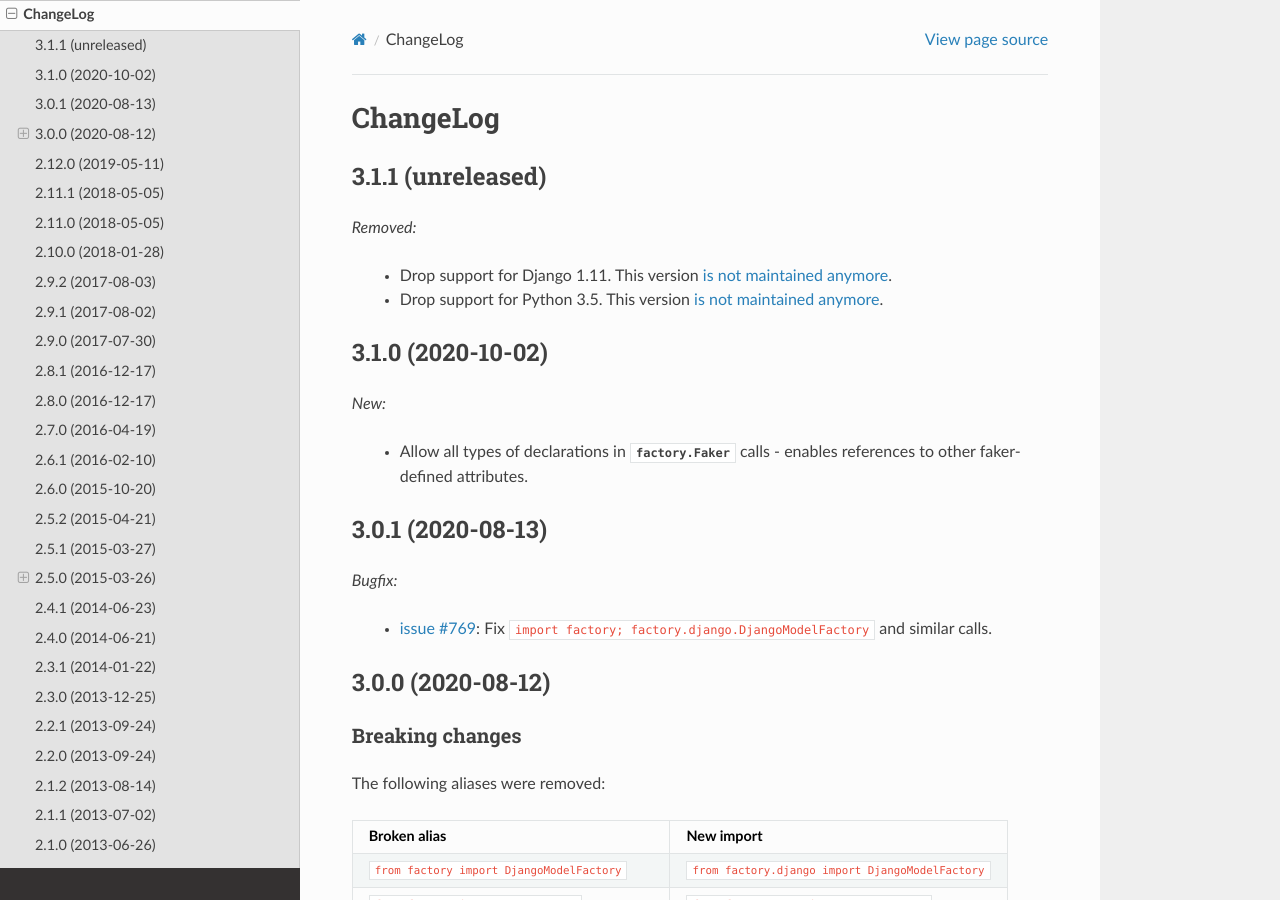
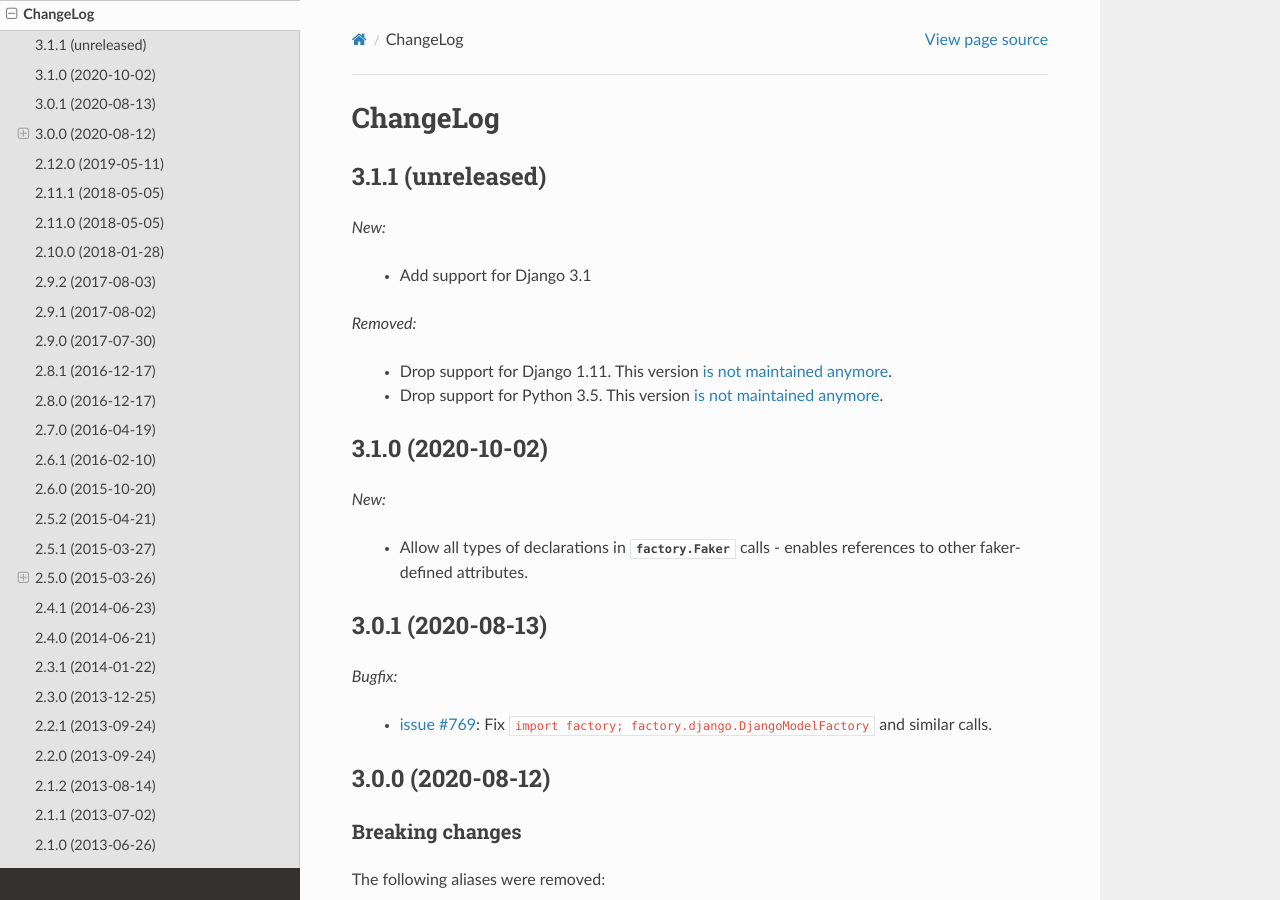
Before and after one commit to FactoryBoy/factory_boy, a Sphinx documentation site: the page built from docs/changelog.rst, in a window 1280 px wide and 900 px high. Built offline with Sphinx 7.4.7 and the Read the Docs theme 2.0.0, drawn with Linux system fonts in a browser that asks for light colours.

Commit message:
Add Django 3.1 to the test matrix
Django 3.1 was released August 4th, 2020.

```diff
--- a/docs/changelog.rst
+++ b/docs/changelog.rst
@@ -3,6 +3,10 @@
 
 3.1.1 (unreleased)
 ------------------
+
+*New:*
+
+    - Add support for Django 3.1
 
 *Removed:*
 
--- a/setup.cfg
+++ b/setup.cfg
@@ -15,6 +15,7 @@
     Framework :: Django
     Framework :: Django :: 2.2
     Framework :: Django :: 3.0
+    Framework :: Django :: 3.1
     Intended Audience :: Developers
     License :: OSI Approved :: MIT License
     Operating System :: OS Independent
```
Also changed, not shown: 1 other file.
